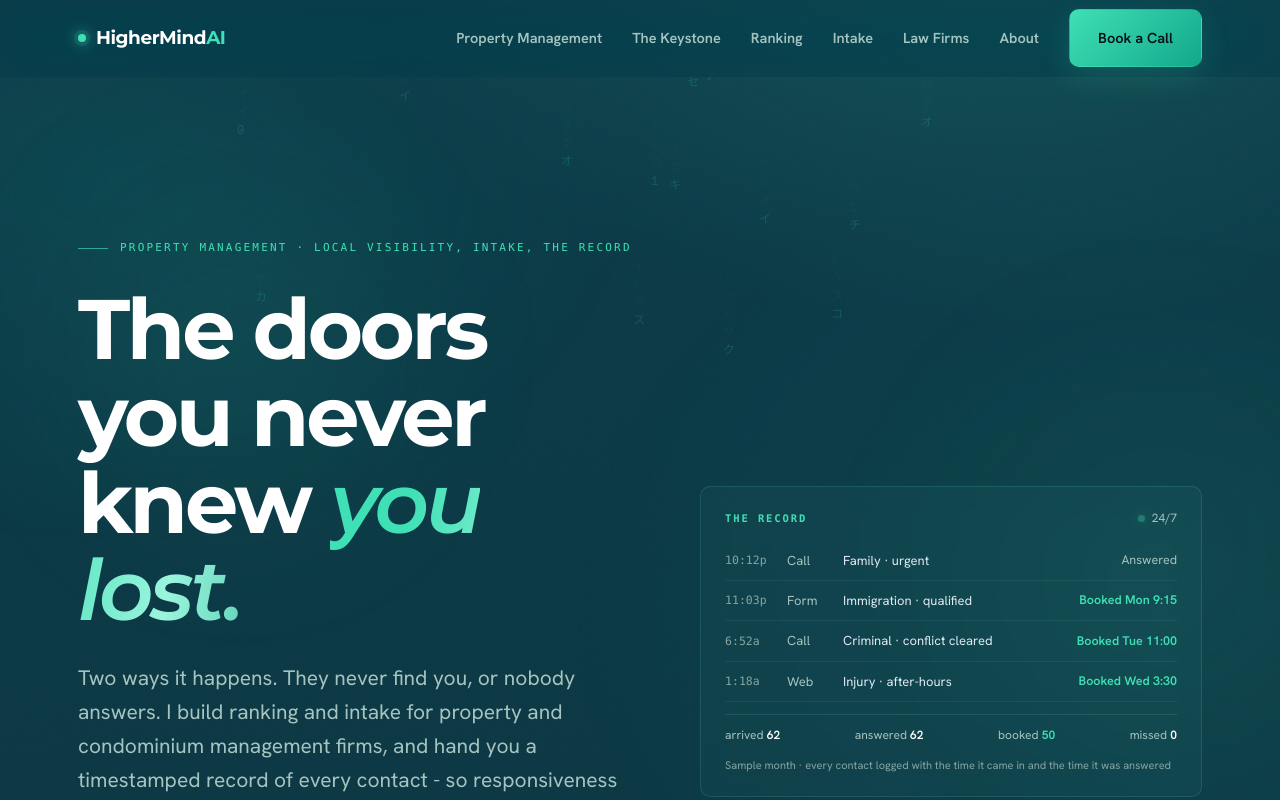
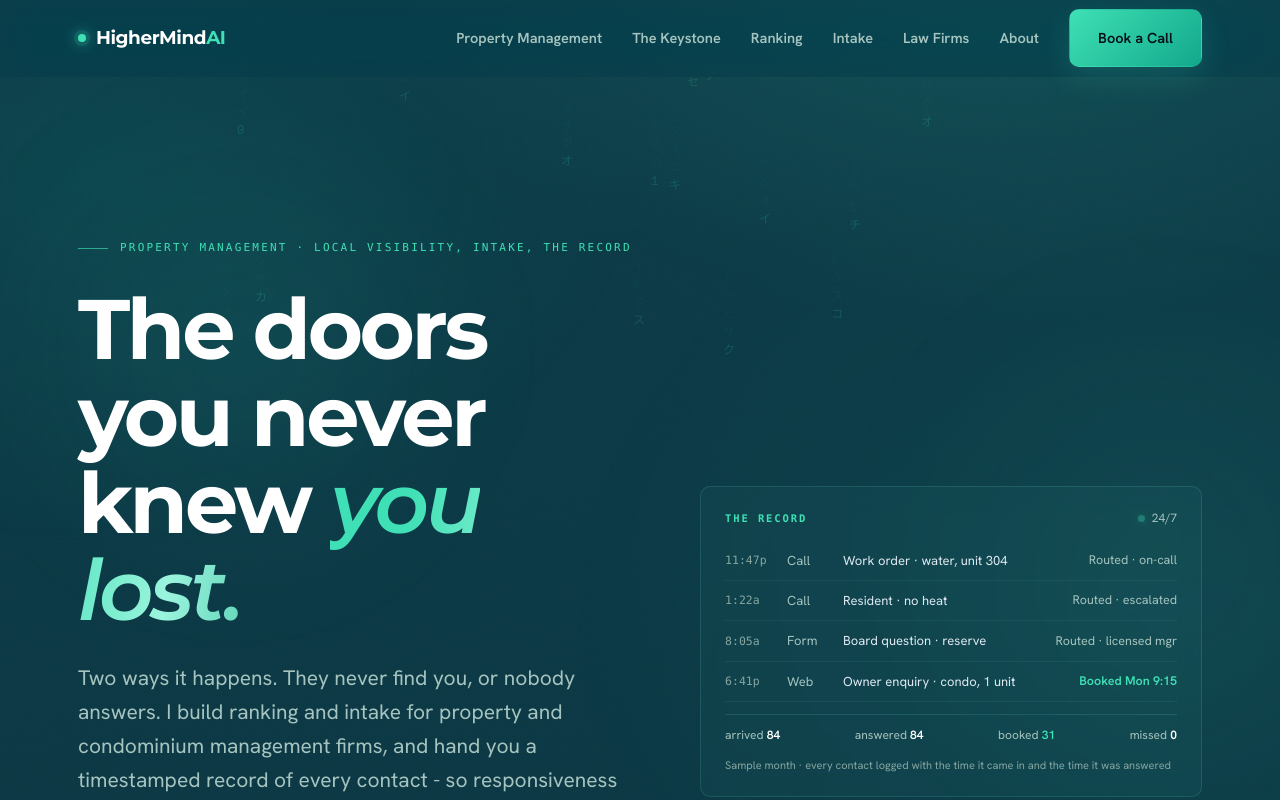
Before and after one commit to HigherMindAi/highermind-site-MAIN, a React (Vite) app: page / in a window 1280 px wide. Shown: the top 800 px of the page. Built offline with nearby package versions, Linux system fonts and the light colour scheme.

Commit message:
Homepage Record shows property contacts
404 offers both tracks

```diff
--- a/src/components/RecordTicker.tsx
+++ b/src/components/RecordTicker.tsx
@@ -8,6 +8,10 @@ import { useEffect, useState } from 'react';
  * No response-time claims in any row. Status reads "Answered" or "Booked" -
  * never a duration. That is a permanent copy rule, not a style preference.
  */
+// Property is the default because it is the site's primary book. A call site
+// that forgets the prop should fail toward property, not toward the second
+// book - which is exactly the bug that put criminal defence and immigration
+// rows in the homepage hero.
 type Variant = 'legal' | 'property';
 
 const LEGAL: [string, string, string, string][] = [
@@ -47,7 +51,7 @@ interface Props {
   variant?: Variant;
 }
 
-export default function RecordTicker({ variant = 'legal' }: Props) {
+export default function RecordTicker({ variant = 'property' }: Props) {
   const rows = variant === 'property' ? PROPERTY : LEGAL;
   const n = rows.length;
   const [head, setHead] = useState(3);
--- a/src/pages/Home.tsx
+++ b/src/pages/Home.tsx
@@ -145,7 +145,7 @@ export default function Home() {
                 <span><span className="t">/</span> One operator, start to finish</span>
               </div>
             </div>
-            <RecordTicker />
+            <RecordTicker variant="property" />
           </div>
         </div>
       </section>
--- a/src/pages/NotFound.tsx
+++ b/src/pages/NotFound.tsx
@@ -25,8 +25,11 @@ export default function NotFound() {
               <Link to="/" className="btn btn-primary">
                 Back home <Arrow />
               </Link>
+              <Link to="/property-management" className="btn btn-ghost">
+                Property management
+              </Link>
               <Link to="/the-watershed" className="btn btn-ghost">
-                See The Watershed
+                Law firms
               </Link>
             </div>
           </div>
```
